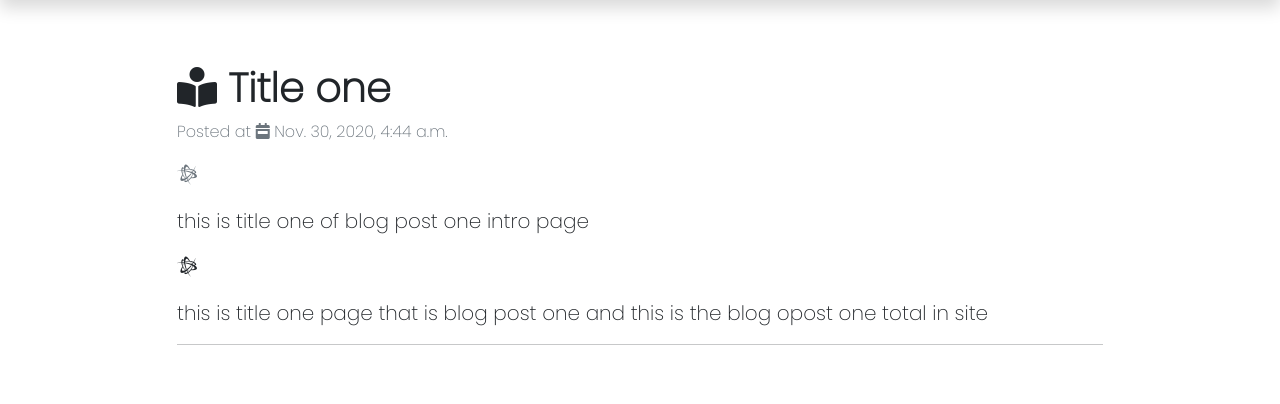
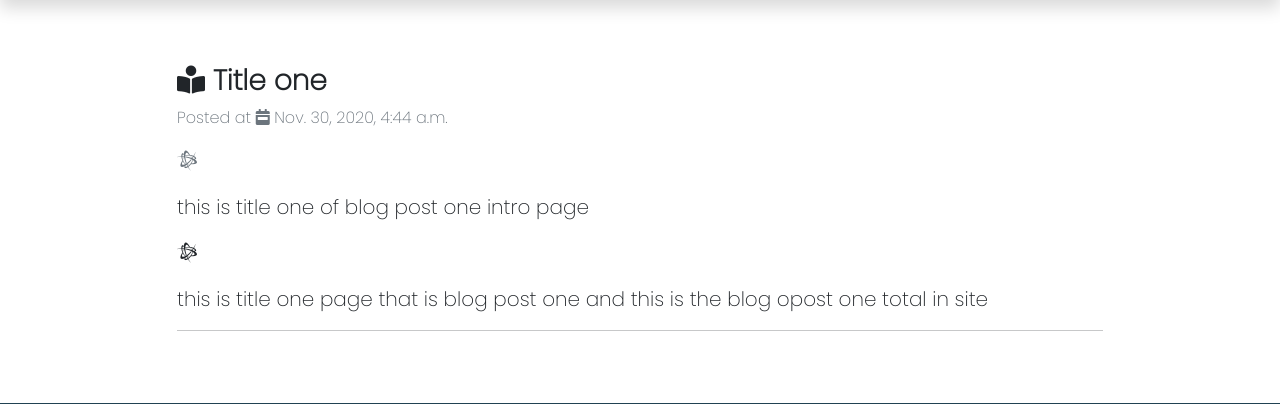
Before and after one commit to Abhisekpndy17/myapp-django, a Django app: a page that uses blog/templates/blog/post_details.html in a window 1280 px wide. Shown: the part 82-486 px from the top of the page. Run offline with Django 3.2, Linux system fonts and the light colour scheme; data comes from the database, SQL or seed files in the repository; some libraries are stand-ins or nearby versions.

Commit message:
edit icons

```diff
--- a/blog/templates/blog/blog.html
+++ b/blog/templates/blog/blog.html
@@ -10,7 +10,7 @@ Abhishek || blogs
       <div class="col-md-10 col-lg-10 col-xl-10 mx-auto mt-3" data-aos="zoom-in" data-aos-delay="100">
         {% for post in posts %}
         <section class="mb-3 pb-3">
-          <h1 class="fw-bold"><i class="fab fa-audible"></i> {{post.title}}</h1>
+          <h3 class="fw-bold"><i class="fab fa-audible"></i> {{post.title}}</h3>
           <p class="text-muted">Posted at <i class="fas fa-calendar-week"></i> {{post.date_added}}</p>
           <blockquote class="blockquote mb-0">
             <p class="font-monospace">{{post.intro | safe }}</p>
--- a/blog/templates/blog/post_details.html
+++ b/blog/templates/blog/post_details.html
@@ -10,12 +10,12 @@
             <div class="col-md-10 col-lg-10 col-xl-10 mx-auto mt-3" data-aos="zoom-in" data-aos-delay="100">
 
                 <section class="mb-3 pb-3">
-                    <h1 class="fw-bold"><i class="fas fa-book-reader"></i> {{post.title}}</h1>
+                    <h3 class="fw-bold"><i class="fas fa-book-reader"></i> {{post.title}}</h3>
                     <p class="text-muted">Posted at <i class="fas fa-calendar-week"></i> {{post.date_added}}</p>
                     <blockquote class="blockquote mb-0">
                       <p class="font-monospace text-muted"><i class="fab fa-battle-net"></i>{{post.intro | safe }}</p>
                       <i class="fab fa-battle-net"></i>
-                      <p>{{post.body | safe }}</p>
+                      <p class="fw-light">{{post.body | safe }}</p>
                     </blockquote>
                     <hr>
                   </section>
```
